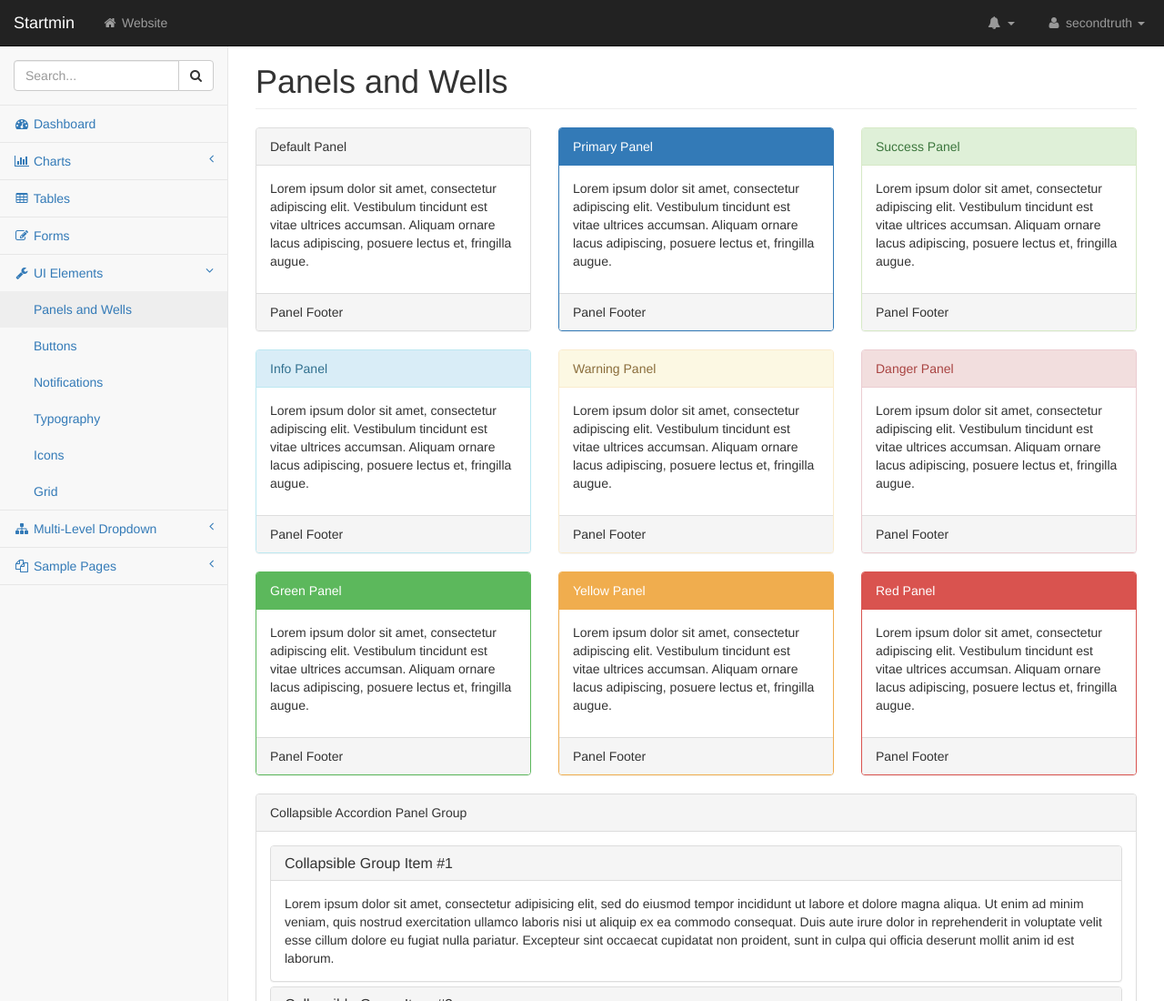
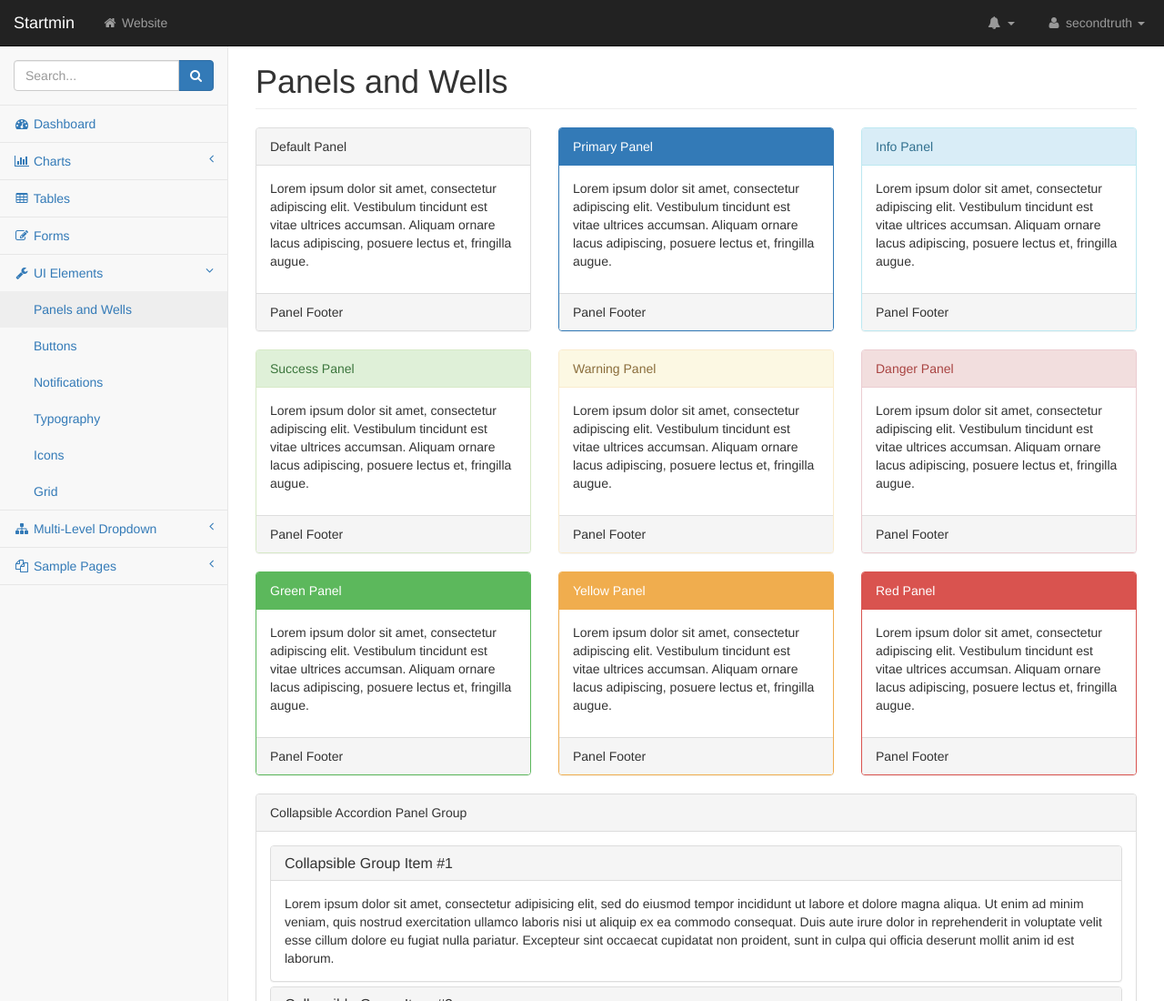
Before and after one commit to secondtruth/startmin, a plain HTML site: page pages/panels-wells.html in a window 1280 px wide. Shown: the top 1100 px of the page at 91% size. Drawn offline with Linux system fonts and the light colour scheme.

Commit message:
HTML Fixes and Improvements

```diff
--- a/pages/panels-wells.html
+++ b/pages/panels-wells.html
@@ -128,9 +128,9 @@
                                 <div class="input-group custom-search-form">
                                     <input type="text" class="form-control" placeholder="Search...">
                                     <span class="input-group-btn">
-                                    <button class="btn btn-default" type="button">
-                                        <i class="fa fa-search"></i>
-                                    </button>
+                                        <button class="btn btn-primary" type="button">
+                                            <i class="fa fa-search"></i>
+                                        </button>
                                 </span>
                                 </div>
                                 <!-- /input-group -->
@@ -267,9 +267,9 @@
                     </div>
                     <!-- /.col-lg-4 -->
                     <div class="col-lg-4">
-                        <div class="panel panel-success">
+                        <div class="panel panel-info">
                             <div class="panel-heading">
-                                Success Panel
+                                Info Panel
                             </div>
                             <div class="panel-body">
                                 <p>Lorem ipsum dolor sit amet, consectetur adipiscing elit. Vestibulum tincidunt est vitae ultrices accumsan. Aliquam ornare lacus adipiscing, posuere lectus et, fringilla augue.</p>
@@ -284,9 +284,9 @@
                 <!-- /.row -->
                 <div class="row">
                     <div class="col-lg-4">
-                        <div class="panel panel-info">
+                        <div class="panel panel-success">
                             <div class="panel-heading">
-                                Info Panel
+                                Success Panel
                             </div>
                             <div class="panel-body">
                                 <p>Lorem ipsum dolor sit amet, consectetur adipiscing elit. Vestibulum tincidunt est vitae ultrices accumsan. Aliquam ornare lacus adipiscing, posuere lectus et, fringilla augue.</p>
```
Also changed, not shown: pages/blank.html (+1 -1 lines), pages/buttons.html (+23 -44 lines), pages/flot.html (+3 -3 lines), pages/forms.html (+3 -3 lines), pages/grid.html (+3 -3 lines), pages/icons.html (+3 -3 lines), pages/index.html (+3 -3 lines), pages/morris.html (+3 -3 lines), pages/notifications.html (+3 -3 lines), pages/tables.html (+3 -3 lines), pages/typography.html (+3 -3 lines).
